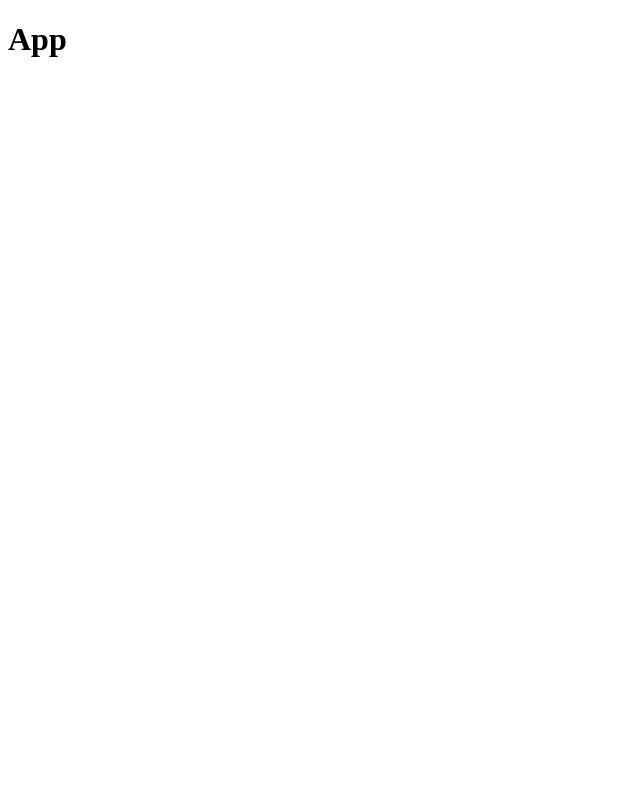
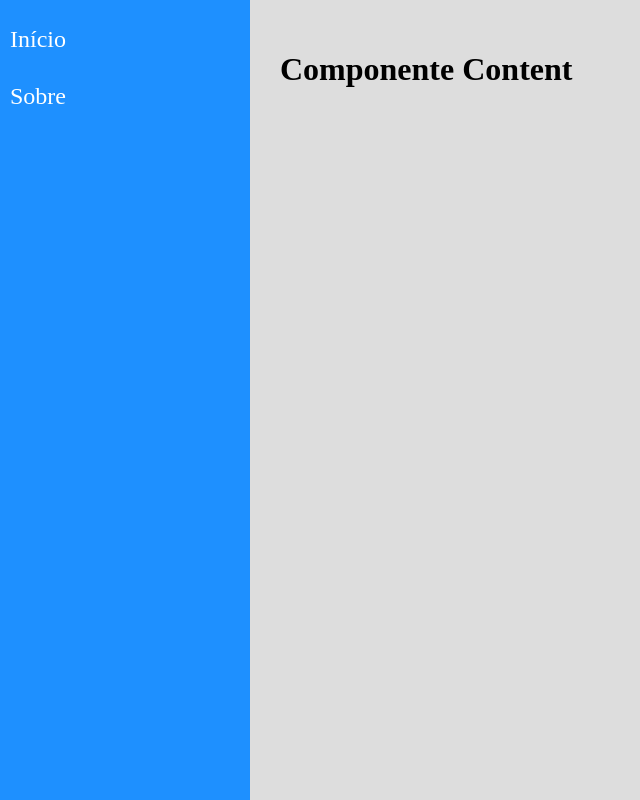
Before and after one commit to Henrique-Franca/Clear-React_Router, a React (Create React App) app: page / in a window 1280 px wide. Shown: the whole page, without its empty margins (0-640 px from the left). Built offline with nearby package versions, Linux system fonts and the light colour scheme.

Commit message:
Aplicando estilo

```diff
--- /dev/null
+++ b/src/components/layout/Content.css
@@ -0,0 +1,8 @@
+.Content{
+
+    display: flex;
+    flex: 1;
+    background-color: #ddd;
+    padding: 30px;
+
+}
--- /dev/null
+++ b/src/components/layout/Content.jsx
@@ -0,0 +1,14 @@
+import './Content.css'
+import React from 'react';
+
+const Content = props =>(
+
+    <main className='Content'>
+
+        <h1>Componente Content</h1>
+
+    </main>
+
+)
+
+export default Content
--- /dev/null
+++ b/src/components/layout/Menu.css
@@ -0,0 +1,37 @@
+.Menu{
+
+    display: flex;
+    flex-basis: 250px;
+
+    background-color: dodgerblue;
+
+}
+
+.Menu nav{
+    flex: 1;
+}
+
+.Menu ul{
+    list-style: none;
+    padding: 0;
+}
+
+.Menu li{
+    display: flex;
+}
+
+.Menu li a{
+    flex: 1;
+    padding: 10px;
+    margin-bottom: 10px;
+
+    text-decoration: none;
+    color: #fff;
+    font-size: 1.5rem;
+}
+
+.Menu li a:hover{
+
+    background: #00000020;
+
+}
--- /dev/null
+++ b/src/components/layout/Menu.jsx
@@ -0,0 +1,22 @@
+import './Menu.css'
+import React from 'react';
+
+const Menu = props =>(
+
+    <aside className='Menu'>
+        <nav>
+            <ul>
+                <li>
+                    <a href='/'>Início</a>
+                </li>
+                <li>
+                    <a href='/'>Sobre</a>
+                </li>
+
+            </ul>
+        </nav>
+    </aside>
+
+)
+
+export default Menu
--- /dev/null
+++ b/src/index.css
@@ -0,0 +1,3 @@
+body{
+    margin: 0;
+}
--- a/src/index.js
+++ b/src/index.js
@@ -1,9 +1,12 @@
+import './index.css'
 import ReactDOM from "react-dom";
 import React from "react";
 
+import App from "./view/App";
+
 ReactDOM.render(
 
-    <h1>App</h1>,
+    <App/>,
     document.getElementById('root')
 
 )
--- /dev/null
+++ b/src/view/App.css
@@ -0,0 +1,8 @@
+.App{
+
+    display: flex;
+    height: 100vh;
+
+
+
+}
--- /dev/null
+++ b/src/view/App.jsx
@@ -0,0 +1,16 @@
+import './App.css'
+import React from 'react';
+import Menu from '../components/layout/Menu'
+import Content from '../components/layout/Content'
+
+
+const App = props =>(
+
+    <div className='App'>
+        <Menu/>
+        <Content/>
+    </div>
+
+)
+
+export default App
```
Also changed, not shown: src/view/exemples/About.jsx (added, +12 -0 lines), src/view/exemples/Home.jsx (added, +14 -0 lines).
